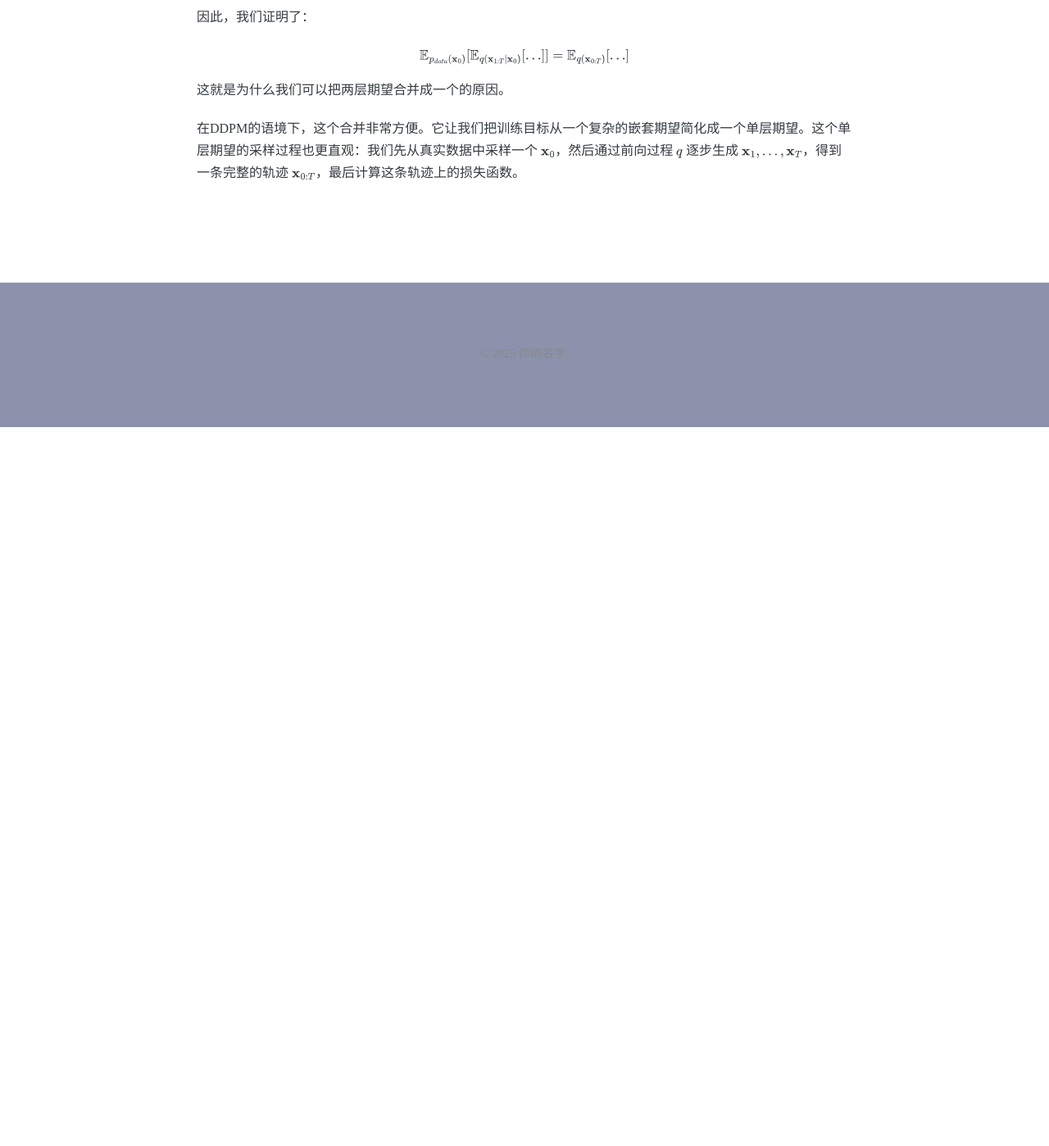
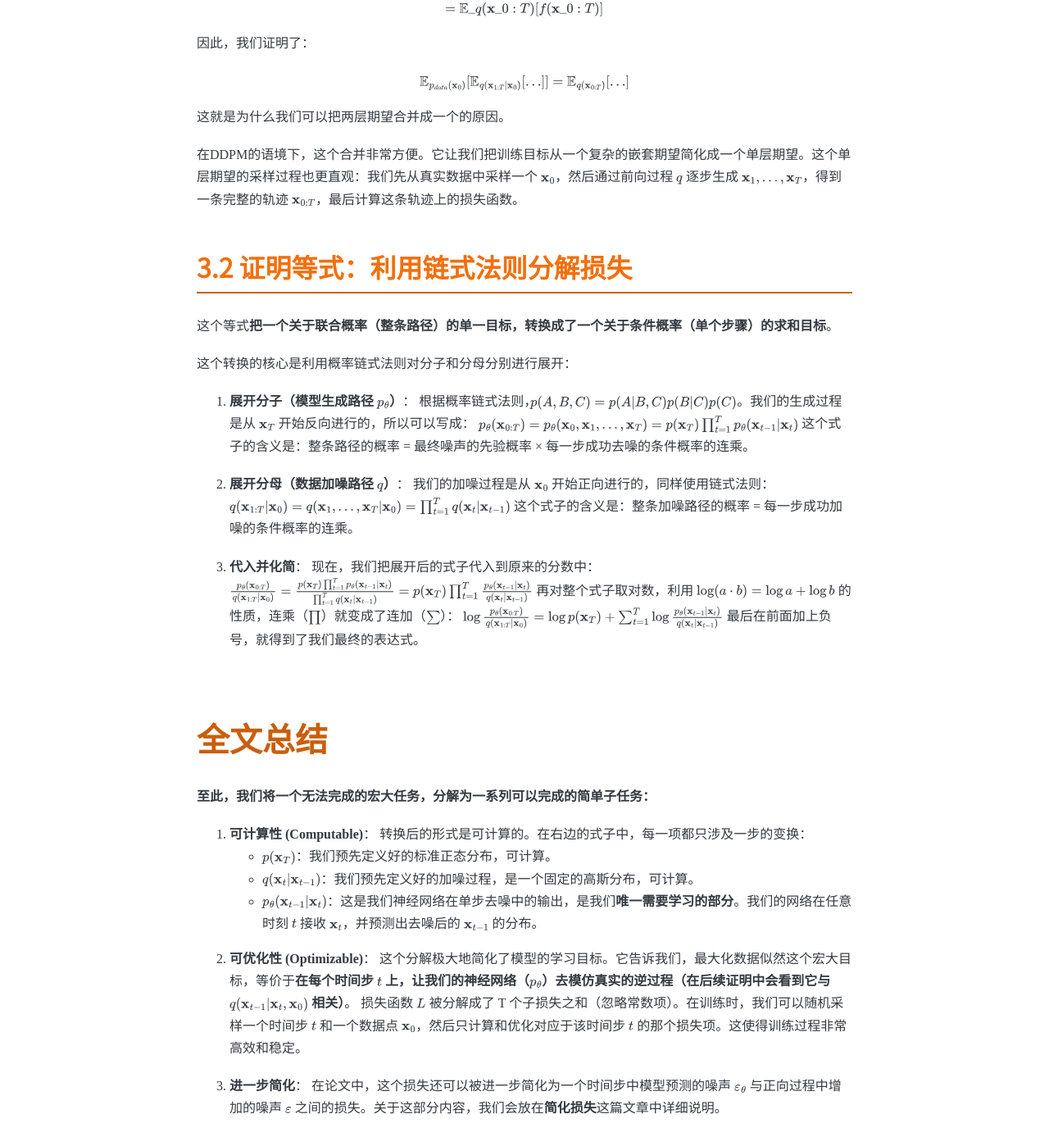
Before and after one commit to Chocoleo0516/Chocoleo0516.github.io, a Jekyll site: the page built from _posts/2025-09-04-DDPM变分下界推导.md, in a window 1280 px wide and 1400 px high, scrolled down 7607 px. Shown: the whole window at 82% size. Built offline with Jekyll 4.4.1, drawn with Linux system fonts in a browser that asks for light colours; before the commit the page ends 8128 px from its top, so only the background shows below that; some of the changed text lies outside the part shown.

Commit message:
修改正文内容

```diff
--- a/_posts/2025-09-04-DDPM变分下界推导.md
+++ b/_posts/2025-09-04-DDPM变分下界推导.md
@@ -21,7 +21,7 @@ $$
 
 # 理解与证明DDPM中的变分下界(VLB)公式：第一部分
 
-## 什么是对数似然？
+## 1.1 什么是对数似然？
 
 ### 核心目标：最大似然估计 (Maximum Likelihood Estimation)
 
@@ -30,7 +30,7 @@ $$
 
 最大似然估计是一种在给定观测数据的情况下，估计统计模型参数的经典方法。其核心思想是：寻找能使观测到的数据样本出现概率最大的那组参数。
 
-#### 1. 问题设定
+#### 1.1.1 问题设定
 
 假设我们有一组独立同分布 (independent and identically distributed, i.i.d.) 的观测数据样本 $ \mathcal{D} = \{\mathbf{x}_1, \mathbf{x}_2, \dots, \mathbf{x}_N\} $ 。
 
@@ -38,7 +38,7 @@ $$
 
 我们的目标是使用一个由参数 $\theta$ 决定的模型分布 $p_{model}(\mathbf{x}; \theta)$ 来近似这个真实分布。$\theta$ 是一个参数（或参数向量），它定义了模型族中的一个特定模型。例如，如果模型是高斯分布，那么 $\theta = \{\mu, \sigma^2\}$。
 
-#### 2. 似然函数 (Likelihood Function)
+#### 1.1.2 似然函数 (Likelihood Function)
 
 在给定参数 $\theta$ 的情况下，我们的模型 $p_{model}(\mathbf{x}; \theta)$ 产生整个数据集 $\mathcal{D}$ 的概率是多少？由于我们假设样本是独立同分布的，这个联合概率就是每个样本概率的乘积：
 
@@ -56,7 +56,7 @@ $$
 * 当我们将 $\mathbf{x}$ 视为变量而 $\theta$ 固定时，$p\_{model}(\mathbf{x}; \theta)$ 是一个概率密度（或质量）函数。
 * 当我们将观测数据 $\mathcal{D}$ 视为固定的，而将 $\theta$ 视为变量时，这个表达式 $L(\theta \mid \mathcal{D})$ 就是一个关于参数 $\theta$ 的函数，即似然函数。它衡量的是，在不同的参数 $\theta$ 取值下，我们观测到的这组数据“有多大的可能性”会出现。
 
-#### 3. 最大似然估计量
+#### 1.1.3 最大似然估计量
 
 最大似然估计的原则是，去寻找那个能使似然函数 $L(\theta \mid \mathcal{D})$ 取得最大值的参数值 $\hat{\theta}\_{MLE}$。这个 $\hat{\theta}\_{MLE}$ 就是我们对真实参数的最佳估计。
 
@@ -66,7 +66,7 @@ $$ \hat{\theta}_{MLE} = \arg \max_{\theta} L(\theta \mid \mathcal{D}) = \arg \ma
 
 这里的 $\arg \max_{\theta}$ 表示寻找能使函数值最大的那个参数 $\theta$。
 
-#### 4. 对数似然函数 (Log-Likelihood Function)
+#### 1.1.4 对数似然函数 (Log-Likelihood Function)
 
 直接对连乘形式的 $L(\theta \mid \mathcal{D})$ 进行求导和优化通常很困难，并且在深度学习中每一项都很小，连乘可能会导致数值下溢。因此，我们引入**对数似然函数**，记作 $\ell(\theta \mid \mathcal{D})$ 或 $\log L(\theta \mid \mathcal{D})$。
 
@@ -76,7 +76,7 @@ $$ \ell(\theta \mid \mathcal{D}) = \log L(\theta \mid \mathcal{D}) = \log \prod_
 
 因此，在DDPM的公式中，我们的目标 $\mathbb{E}[-\log p_\theta(\mathbf{x}_0)]$ 就是**最小化负对数似然的期望**，这与最大化对数似然是完全一样的目标，也是我们训练所有深度生成模型的基石。
 
-## 什么是变分下界 (Variational Lower Bound, VLB)？
+## 1.2 什么是变分下界 (Variational Lower Bound, VLB)？
 
 现在我们知道了目标是最小化 $-\log p\_\theta(\mathbf{x}\_0)$。但问题是，对于像DDPM这样复杂的深度生成模型，$p\_\theta(\mathbf{x}\_0)$ 这个概率值通常是**难以直接计算 (intractable)** 的。因为它涉及到对所有可能的潜在变量（在DDPM中就是 $\mathbf{x}_{1:T}$）进行积分或求和，计算量巨大到无法实现。
 
@@ -98,7 +98,7 @@ $$ -\log p_\theta(\mathbf{x}_0) \le L_{VLB} $$
 
 因此，VLB为我们优化一个难解的概率模型提供了一座桥梁，一个切实可行的优化目标。
 
-# 这个公式的意义
+# 这个公式的意义：第二部分
 
 理解了对数似然和变分下界之后，我们现在的目标就是最小化公式中右边的这部分：
 
@@ -176,14 +141,14 @@ $$
 
 
 
-# 第三部分：对公式进行严谨的数学证明
+# 对公式进行严谨的数学证明：第三部分
 
 我们要证明的第一个不等式是：
 $$\mathbb{E}[-\log p_\theta(\mathbf{x}0)] \le \mathbb{E}q \left[ -\log \frac{p\theta(\mathbf{x}{0:T})}{q(\mathbf{x}_{1:T}\mid\mathbf{x}_0)} \right]$$
 
 这个证明分为两个主要部分：首先是单个数据点的变分下界推导，然后是泛化到整个数据集，并解释期望的合并。
-
-## 1. 从单个数据点的似然到其下界
+## 3.1 证明不等式：从詹森不等式到VLB
+### 3.1.1 从单个数据点的似然到其下界
 
 我们首先从单个数据点 $\mathbf{x}0$ 的对数似然 $\log p\theta(\mathbf{x}_0)$ 开始，证明它存在一个下界。
 
@@ -220,7 +185,7 @@ $$
 
 至此，我们完成了单个数据点变分下界的证明。
 
-## 2. 对不等式两边都取期望
+### 3.1.2 对不等式两边都取期望
 
 在机器学习中，我们的目标是让模型拟合整个真实数据分布 $p\_{data}(\mathbf{x}0)$，而不是某个特定的数据点。这在数学上等价于最大化整个数据集的平均对数似然，也就是对 $\log p\theta(\mathbf{x}_0)$ 取关于数据分布的期望。
 
@@ -237,13 +202,13 @@ $$
 $$
 
 
-## 3. 为什么嵌套的期望可以合并？
+### 3.1.3 为什么嵌套的期望可以合并？
 
 在概率论中，如果我们要对一个随机变量的函数 $f(X,Y)$ 求期望，并且 $X$ 和 $Y$ 都是随机变量，我们可以按照**全期望定律（Law of Total Expectation）**来计算。
 
 ---
 
-### 全期望定律
+#### 全期望定律
 
 全期望定律的公式是：
 
@@ -255,7 +220,7 @@ $$
 
 ---
 
-### 证明合并的合理性
+#### 证明合并的合理性
 
 现在，我们将这个定律应用到公式上。
 
@@ -330,3 +295,42 @@ $$
 这就是为什么我们可以把两层期望合并成一个的原因。
 
 在DDPM的语境下，这个合并非常方便。它让我们把训练目标从一个复杂的嵌套期望简化成一个单层期望。这个单层期望的采样过程也更直观：我们先从真实数据中采样一个 $\mathbf{x}\_0$，然后通过前向过程 $q$ 逐步生成 $\mathbf{x}\_1,\dots,\mathbf{x}\_T$，得到一条完整的轨迹 $\mathbf{x}\_{0:T}$，最后计算这条轨迹上的损失函数。
+
+## 3.2 证明等式：利用链式法则分解损失
+
+这个等式**把一个关于联合概率（整条路径）的单一目标，转换成了一个关于条件概率（单个步骤）的求和目标**。
+
+这个转换的核心是利用概率链式法则对分子和分母分别进行展开：
+
+1.  **展开分子（模型生成路径 $p_\theta$）**：
+    根据概率链式法则，$p(A,B,C) = p(A|B,C)p(B|C)p(C)$。我们的生成过程是从 $\mathbf{x}_T$ 开始反向进行的，所以可以写成：
+    $$p_\theta(\mathbf{x}_{0:T}) = p_\theta(\mathbf{x}_0, \mathbf{x}_1, \dots, \mathbf{x}_T) = p(\mathbf{x}_T) \prod_{t=1}^{T} p_\theta(\mathbf{x}_{t-1} | \mathbf{x}_t)$$
+    这个式子的含义是：整条路径的概率 = 最终噪声的先验概率 × 每一步成功去噪的条件概率的连乘。
+
+2.  **展开分母（数据加噪路径 $q$）**：
+    我们的加噪过程是从 $\mathbf{x}_0$ 开始正向进行的，同样使用链式法则：
+    $$q(\mathbf{x}_{1:T} | \mathbf{x}_0) = q(\mathbf{x}_1, \dots, \mathbf{x}_T | \mathbf{x}_0) = \prod_{t=1}^{T} q(\mathbf{x}_t | \mathbf{x}_{t-1})$$
+    这个式子的含义是：整条加噪路径的概率 = 每一步成功加噪的条件概率的连乘。
+
+3.  **代入并化简**：
+    现在，我们把展开后的式子代入到原来的分数中：
+    $$\frac{p_\theta(\mathbf{x}_{0:T})}{q(\mathbf{x}_{1:T}|\mathbf{x}_0)} = \frac{p(\mathbf{x}_T) \prod_{t=1}^{T} p_\theta(\mathbf{x}_{t-1} | \mathbf{x}_t)}{\prod_{t=1}^{T} q(\mathbf{x}_t | \mathbf{x}_{t-1})} = p(\mathbf{x}_T) \prod_{t=1}^{T} \frac{p_\theta(\mathbf{x}_{t-1} | \mathbf{x}_t)}{q(\mathbf{x}_t | \mathbf{x}_{t-1})}$$
+    再对整个式子取对数，利用 $\log(a \cdot b) = \log a + \log b$ 的性质，连乘（$\prod$）就变成了连加（$\sum$）：
+    $$\log \frac{p_\theta(\mathbf{x}_{0:T})}{q(\mathbf{x}_{1:T}|\mathbf{x}_0)} = \log p(\mathbf{x}_T) + \sum_{t=1}^{T} \log \frac{p_\theta(\mathbf{x}_{t-1} | \mathbf{x}_t)}{q(\mathbf{x}_t | \mathbf{x}_{t-1})}$$
+    最后在前面加上负号，就得到了我们最终的表达式。
+
+# 全文总结
+**至此，我们将一个无法完成的宏大任务，分解为一系列可以完成的简单子任务：**
+
+1.  **可计算性 (Computable)**：
+    转换后的形式是可计算的。在右边的式子中，每一项都只涉及一步的变换：
+    * $p(\mathbf{x}\_T)$：我们预先定义好的标准正态分布，可计算。
+    * $q(\mathbf{x}\_t\|\mathbf{x}\_{t-1})$：我们预先定义好的加噪过程，是一个固定的高斯分布，可计算。
+    * $p_\theta(\mathbf{x}\_{t-1}\|\mathbf{x}\_t)$：这是我们神经网络在单步去噪中的输出，是我们**唯一需要学习的部分**。我们的网络在任意时刻 $t$ 接收 $\mathbf{x}\_t$，并预测出去噪后的 $\mathbf{x}\_{t-1}$ 的分布。
+
+2.  **可优化性 (Optimizable)**：
+    这个分解极大地简化了模型的学习目标。它告诉我们，最大化数据似然这个宏大目标，等价于**在每个时间步 $t$ 上，让我们的神经网络（$p\_\theta$）去模仿真实的逆过程（在后续证明中会看到它与 $q(\mathbf{x}\_{t-1}\|\mathbf{x}\_t, \mathbf{x}\_0)$ 相关）**。
+    损失函数 $L$ 被分解成了 T 个子损失之和（忽略常数项）。在训练时，我们可以随机采样一个时间步 $t$ 和一个数据点 $\mathbf{x}\_0$，然后只计算和优化对应于该时间步 $t$ 的那个损失项。这使得训练过程非常高效和稳定。
+
+3. **进一步简化**：
+    在论文中，这个损失还可以被进一步简化为一个时间步中模型预测的噪声 $\varepsilon\_\theta$ 与正向过程中增加的噪声 $\varepsilon$ 之间的损失。关于这部分内容，我们会放在**简化损失**这篇文章中详细说明。
```
Also changed, not shown: other parts of _posts/2025-09-04-DDPM变分下界推导.md (+0 -35 lines), 5 other files.
